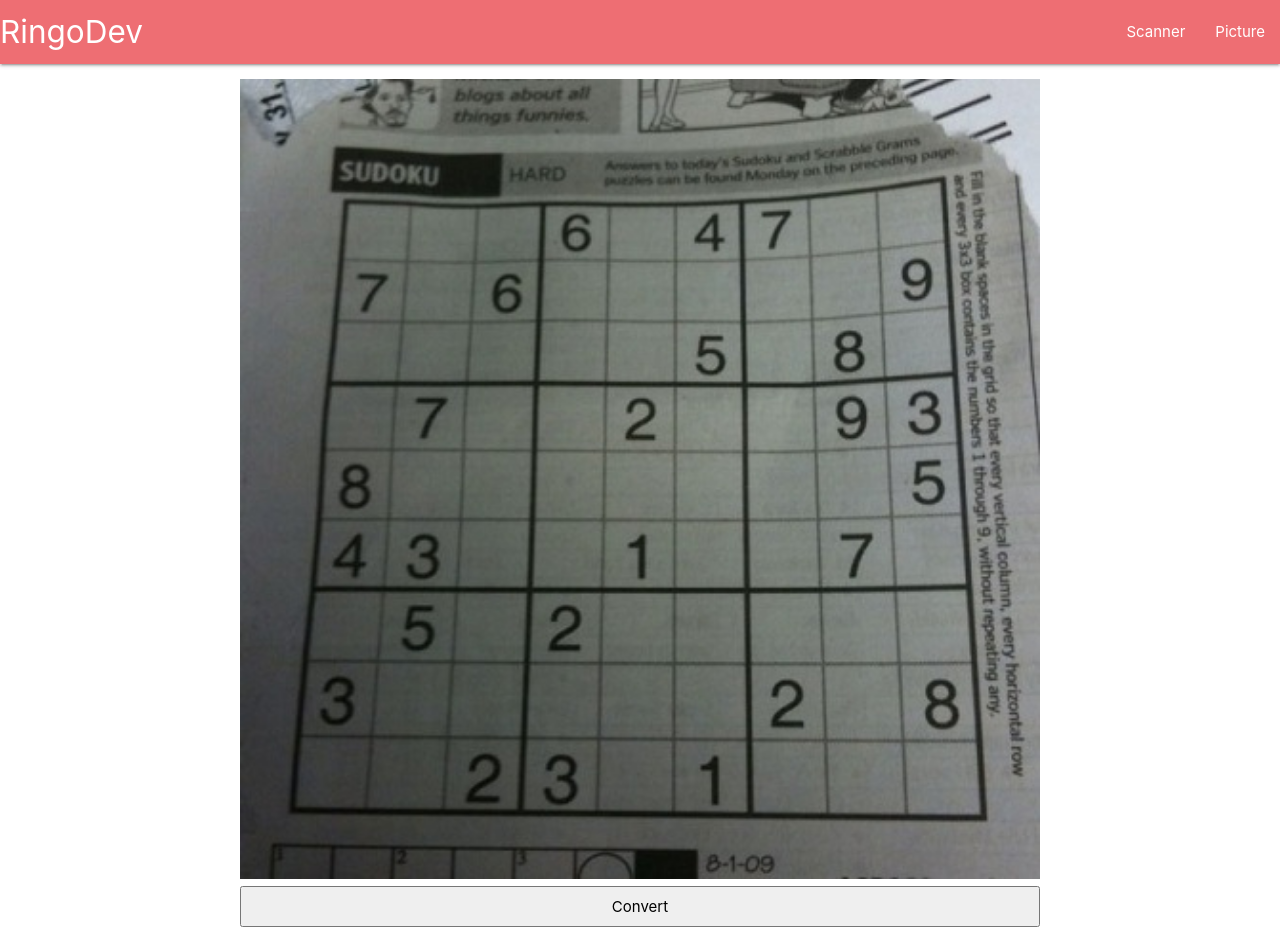
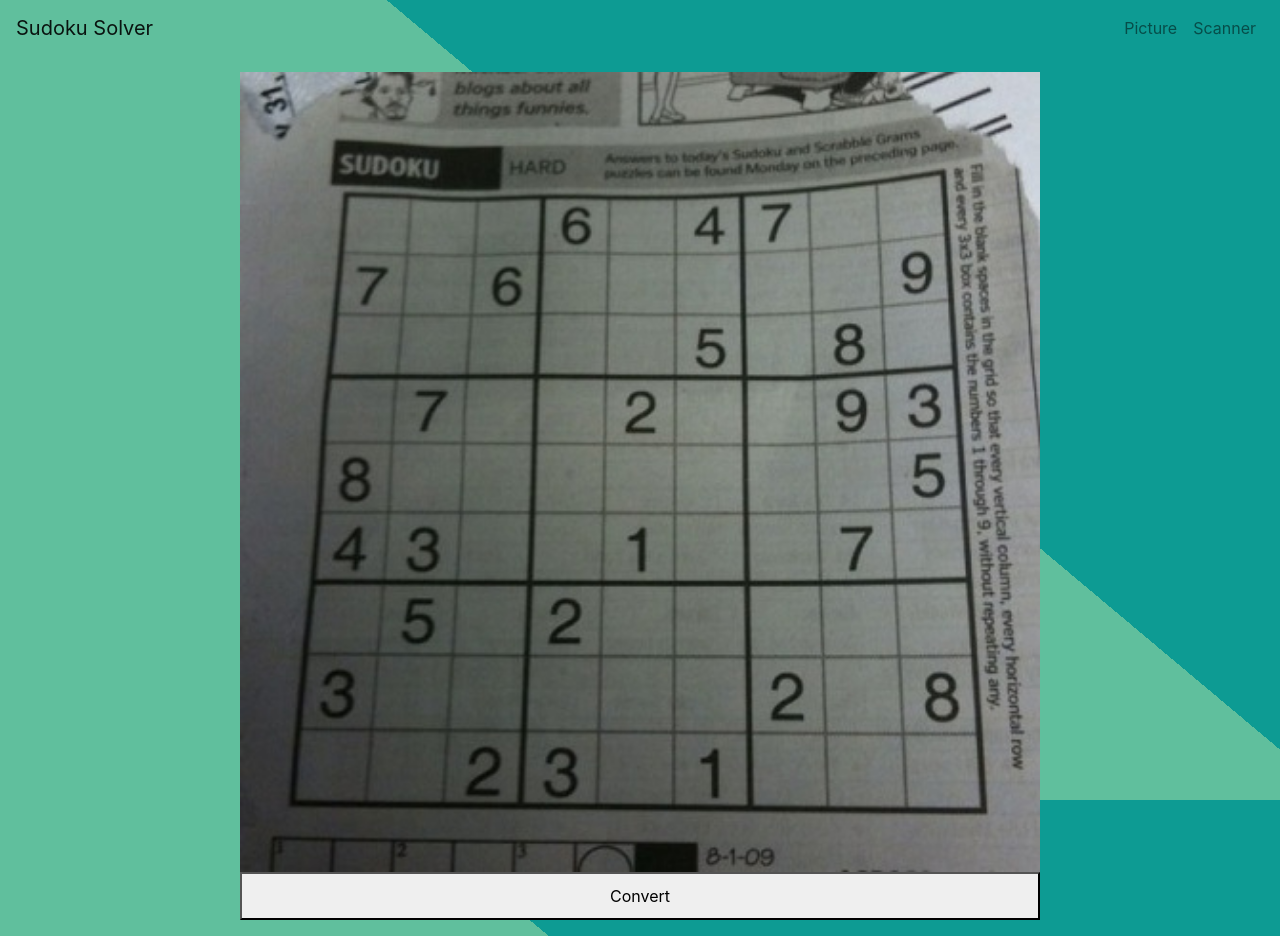
Before and after one commit to RingoDev/Sudoku-Solver, a React (Create React App) app: page / in a window 1280 px wide. Built offline with nearby package versions, Linux system fonts and the light colour scheme.

Commit message:
added some styling and navigation

```diff
--- a/package.json
+++ b/package.json
@@ -11,10 +11,15 @@
     "@types/react": "^16.9.53",
     "@types/react-dom": "^16.9.8",
     "@types/react-router-dom": "^5.1.7",
+    "@types/reactstrap": "^8.7.2",
+    "bootstrap": "^4.5.3",
+    "jquery": "^3.5.1",
+    "popper.js": "^1.16.1",
     "react": "^17.0.1",
     "react-dom": "^17.0.1",
     "react-router-dom": "^5.2.0",
     "react-scripts": "4.0.1",
+    "reactstrap": "^8.8.1",
     "typescript": "^4.0.3",
     "web-vitals": "^0.2.4"
   },
--- a/public/index.html
+++ b/public/index.html
@@ -24,13 +24,6 @@
       work correctly both with client-side routing and a non-root public URL.
       Learn how to configure a non-root public URL by running `npm run build`.
     -->
-
-    <!-- Compiled and minified CSS -->
-    <link rel="stylesheet" href="https://cdnjs.cloudflare.com/ajax/libs/materialize/1.0.0/css/materialize.min.css">
-
-    <!-- Compiled and minified JavaScript -->
-    <script src="https://cdnjs.cloudflare.com/ajax/libs/materialize/1.0.0/js/materialize.min.js"></script>
-
     <title>React App</title>
   </head>
   <body>
--- a/src/App.tsx
+++ b/src/App.tsx
@@ -1,25 +1,24 @@
 import React from 'react';
-import {BrowserRouter, NavLink, Route, Switch} from 'react-router-dom';
 import './App.css';
 import Page from './Page';
 import Sudoku from './Sudoku';
+import {BrowserRouter as Router, Switch, Route, NavLink} from "react-router-dom";
+import {Navbar, NavbarBrand} from "reactstrap";
 
 function App() {
     return (
         <>
-            <BrowserRouter>
-                <nav>
-                    <div className="nav-wrapper">
-                        <a href="https://ringodev.com" className="brand-logo">RingoDev</a>
-                        <ul id="nav-mobile" className="right hide-on-med-and-down">
-                            <li><NavLink to="/scanner">Scanner</NavLink></li>
-                            <li><NavLink to="/picture">Picture</NavLink></li>
-                        </ul>
-                    </div>
-                </nav>
+            <Router>
+
+                <Navbar expand={true} light={true} className="static-top">
+                    <NavbarBrand href={"/"} className={"mr-auto"}>Sudoku Solver</NavbarBrand>
+                    <ul className="navbar-nav ml-auto">
+                        <NavLink className={"nav-link"} to={"/picture"}>Picture</NavLink>
+                        <NavLink className={"nav-link"} to={"/scanner"}>Scanner</NavLink>
+                    </ul>
+                </Navbar>
 
                 <div className="App" style={{padding: '1em'}}>
-
 
                     <Switch>
                         <Route path="/scanner">
@@ -35,7 +34,7 @@ function App() {
                     </Switch>
 
                 </div>
-            </BrowserRouter>
+            </Router>
         </>
     );
 }
--- a/src/index.css
+++ b/src/index.css
@@ -5,6 +5,12 @@ body {
     sans-serif;
   -webkit-font-smoothing: antialiased;
   -moz-osx-font-smoothing: grayscale;
+  background: linear-gradient(40deg, #60bf9d 60%, #0d9b93 60%);
+  height:100%;
+}
+
+html{
+  height:100%
 }
 
 code {
--- a/src/index.tsx
+++ b/src/index.tsx
@@ -2,6 +2,8 @@ import React from 'react';
 import ReactDOM from 'react-dom';
 import './index.css';
 import App from './App';
+import 'jquery/dist/jquery.min'
+import 'bootstrap/dist/css/bootstrap.min.css';
 
 ReactDOM.render(
   <React.StrictMode>
```
Also changed, not shown: 2 other files (tests, documents, lock files or other folders).
